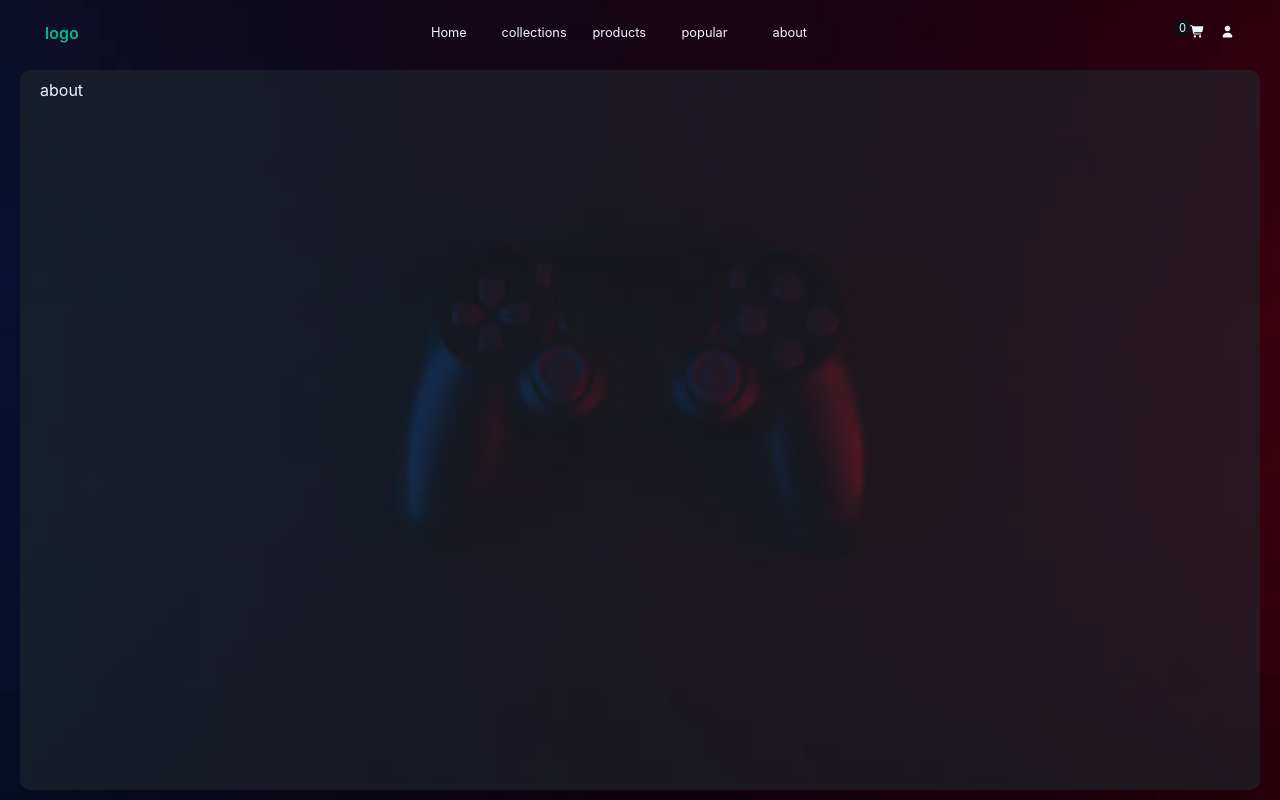
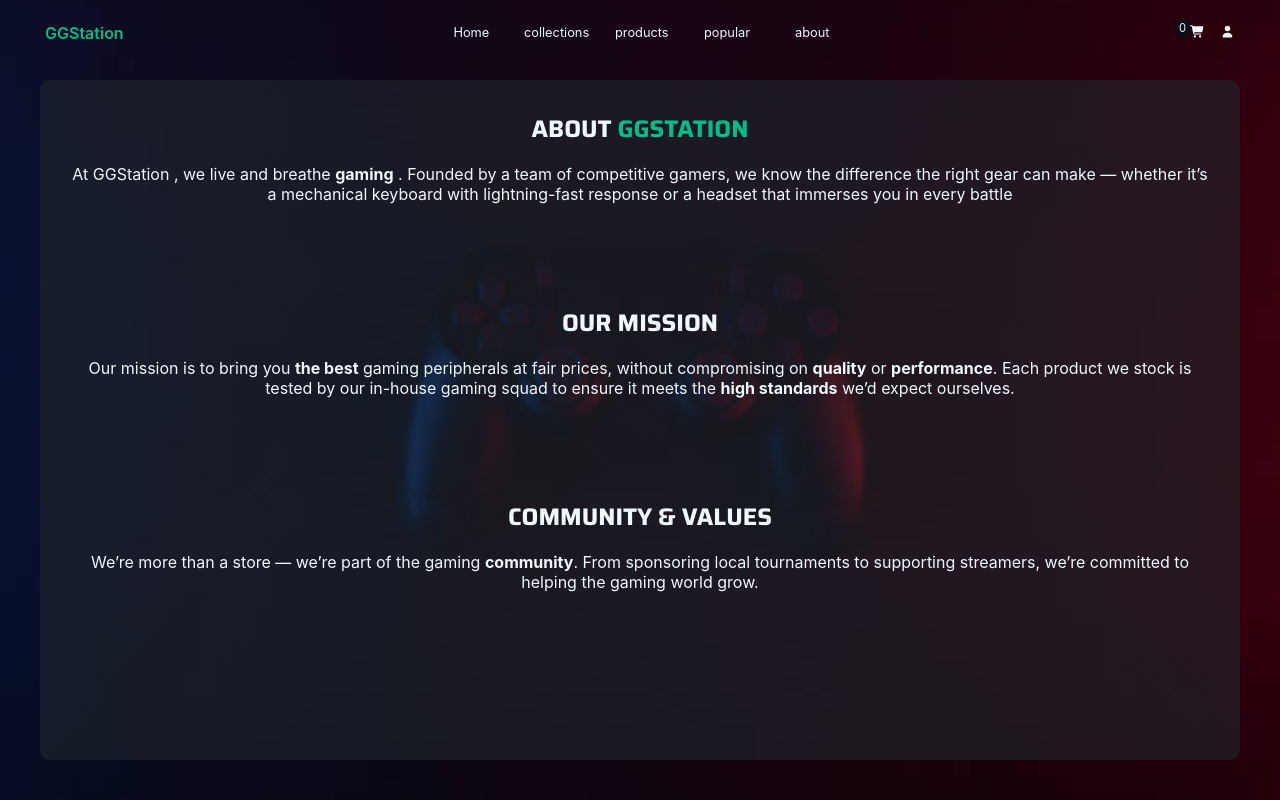
Before and after one commit to Choaib-Routbi/Ecommerce-website, a React (Vite) app: page /Ecommerce-website/about in a window 1280 px wide. Built offline with nearby package versions, Linux system fonts and the light colour scheme; a web font is replaced by a local one.

Commit message:
first About section commit , initiate About content

```diff
--- a/src/components/navbar.jsx
+++ b/src/components/navbar.jsx
@@ -30,7 +30,7 @@ function Navbar() {
 
   return (
     <nav className="navbar">
-      <div className="logo">logo</div>
+      <div className="logo">GGStation</div>
       <div className="nav-btns-container">
         {navtoggleARG ? (
           <>
--- a/src/index.css
+++ b/src/index.css
@@ -524,6 +524,9 @@ body {
   }
   .BestSellers-container {
     padding: 30px 50px;
+    .carousel-swip-msg{
+      display: none;
+    }
     .subsection-carousel-container {
       display: grid;
       grid-template-columns: repeat(3,auto);
@@ -560,7 +563,7 @@ body {
   }
 }
 .about-container {
-  height: calc(100vh - 80px);
+  height: calc(100vh - 100px);
   border: solid 1px #3f3c3c;
   margin-top: 20px;
   margin-bottom: 10px;
@@ -568,11 +571,32 @@ body {
   border-radius: 10px;
   border: none;
   background-color: var(--main-background);
-  /* background: transparent; */
+  background: transparent;
   /* ------adjust-bg------- */
   color: aliceblue;
   box-sizing: border-box;
-  overflow: hidden;
+  box-sizing: border-box;
+  overflow-x: hidden;
+  text-align: center;
+  .about-container-content{
+    width: 100%;
+    height: 100%;
+    padding: 30px;
+  border-radius: 10px;
+    box-sizing: border-box;
+  background-color: var(--main-background);
+  .section-title{
+    color: aliceblue;
+      font-size: 1.5rem;
+      font-weight: 700;
+      text-transform: uppercase;
+      font-family: "Saira", sans-serif;
+  }
+  p{
+    font-family: "Inter", sans-serif;
+    margin-bottom: 100px ;
+  }
+  }
 }
 .nav-toggle {
   display: none;
@@ -617,10 +641,6 @@ body {
         gap: 10px;
         justify-content: center;
         align-items: center;
-        /* .home-off-card {
-          width: 100%;
-          height: 100%;
-        } */
       }
     }
   }
@@ -664,6 +684,25 @@ body {
       .subsection-carousel-container{
         column-gap: 10px;
       }
+      .carousel-swip-msg{
+        display: block;
+        font-size: 0.7rem;
+          color: #c1c1c1;
+          margin-top: 0%;
+          font-family: "Saira", sans-serif;
+      }
     }
   }
+    .topSales-container {
+      .BestSellers-container {
+                grid-template-rows: repeat(3, auto);
+        .subsection-carousel-container {
+          .arrow{
+            display: none;
+          }
+        }
+      }
+
+
 }
+}
--- a/src/pages/about.jsx
+++ b/src/pages/about.jsx
@@ -4,7 +4,16 @@ const About = () => {
   return (
     <div className="section about">
       <div className="about-container">
-        <span className="section-title">about</span>
+        <div className="about-container-content">
+          <span className="section-title">About <span className="section-title-slice" style={{
+            color:"var(--primary-color)"
+          }}>GGStation</span></span>
+          <p>At GGStation , we live and breathe <strong>gaming</strong> . Founded by a team of competitive gamers, we know the difference the right gear can make — whether it’s a mechanical keyboard with lightning-fast response or a headset that immerses you in every battle</p>
+          <span className="section-title">Our Mission</span>
+          <p>Our mission is to bring you <strong>the best</strong> gaming peripherals at fair prices, without compromising on <strong>quality</strong> or <strong>performance</strong>. Each product we stock is tested by our in-house gaming squad to ensure it meets the <strong>high standards</strong> we’d expect ourselves.</p>
+          <span className="section-title">Community & Values</span>
+          <p>We’re more than a store — we’re part of the gaming <strong>community</strong>. From sponsoring local tournaments to supporting streamers, we’re committed to helping the gaming world grow.</p>
+        </div>
       </div>
     </div>
   );
--- a/src/pages/popular.jsx
+++ b/src/pages/popular.jsx
@@ -73,6 +73,7 @@ const Popular = () => {
             <path d="M566.6 342.6C579.1 330.1 579.1 309.8 566.6 297.3L406.6 137.3C394.1 124.8 373.8 124.8 361.3 137.3C348.8 149.8 348.8 170.1 361.3 182.6L466.7 288L96 288C78.3 288 64 302.3 64 320C64 337.7 78.3 352 96 352L466.7 352L361.3 457.4C348.8 469.9 348.8 490.2 361.3 502.7C373.8 515.2 394.1 515.2 406.6 502.7L566.6 342.7z" />
           </svg>
           </div>
+          <span className="carousel-swip-msg">swip left or right to discover</span>
         </div>
         <div className="subsection TopRated-container">
           <div className="subsection-heading">
@@ -110,14 +111,14 @@ const Popular = () => {
                 const now = new Date();
                 const diffInMs = now - createdAt;
                 const diffInDays = diffInMs / (1000 * 60 * 60 * 24);
-                return diffInDays <= 2; // created in last 2 days
+                return diffInDays <= 300; // created in last x days
               })
               .map((product) =>
-                product.sales <= 100 ? (
+                product.sales <= 300 ? (
                   <ProductCard
                     key={product.id}
                     category={product.category}
-                    createdAt={" - just now"}
+                    createdAt={" - new"}
                     sales={product.sales}
                     name={product.name}
                     price={product.price}
```
